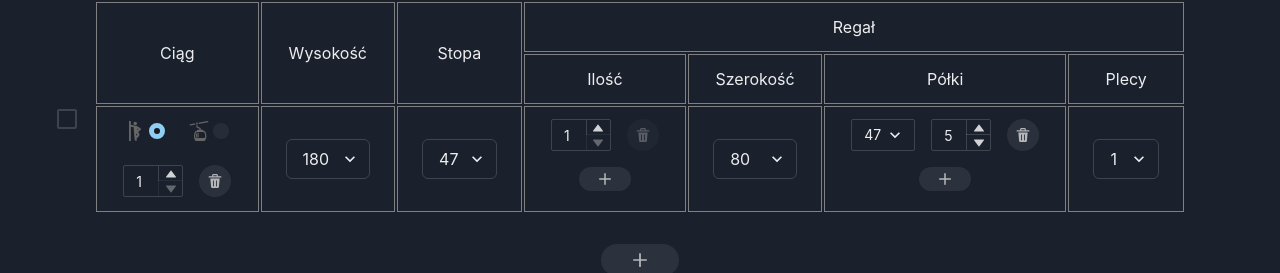
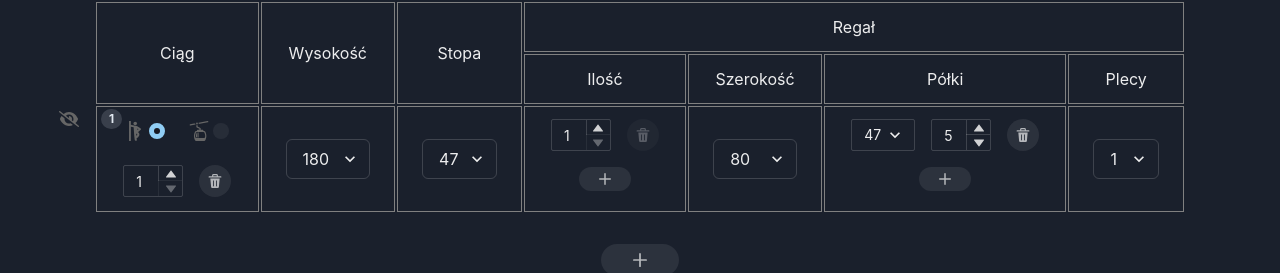
Before and after one commit to michalik-maciej/projektownia-kalkulator, a React (Create React App) app: page / in a window 1280 px wide. Shown: the part 110-383 px from the top of the page. Built offline with nearby package versions, Linux system fonts and the light colour scheme.

Commit message:
add collapse icons

```diff
--- /dev/null
+++ b/src/components/CollapseToggle.tsx
@@ -0,0 +1,57 @@
+import { FieldProps } from "formik"
+import { AbsoluteCenter, Box } from "@chakra-ui/react"
+
+export const CollapseToggle = ({ field }: FieldProps) => {
+  const iconProps = {
+    fill: "#666",
+    margin: "auto",
+    cursor: "pointer",
+  }
+
+  return (
+    <Box
+      as="label"
+      position="absolute"
+      top="0"
+      left="-40px"
+      w="24px"
+      h="24px"
+      className="collapse-visible"
+    >
+      <AbsoluteCenter>
+        {field.value ? (
+          /* eye open icon */
+          <svg
+            xmlns="http://www.w3.org/2000/svg"
+            height="16"
+            width="20"
+            viewBox="0 0 576 512"
+            style={iconProps}
+          >
+            <path d="M288 32c-80.8 0-145.5 36.8-192.6 80.6C48.6 156 17.3 208 2.5 243.7c-3.3 7.9-3.3 16.7 0 24.6C17.3 304 48.6 356 95.4 399.4C142.5 443.2 207.2 480 288 480s145.5-36.8 192.6-80.6c46.8-43.5 78.1-95.4 93-131.1c3.3-7.9 3.3-16.7 0-24.6c-14.9-35.7-46.2-87.7-93-131.1C433.5 68.8 368.8 32 288 32zM144 256a144 144 0 1 1 288 0 144 144 0 1 1 -288 0zm144-64c0 35.3-28.7 64-64 64c-7.1 0-13.9-1.2-20.3-3.3c-5.5-1.8-11.9 1.6-11.7 7.4c.3 6.9 1.3 13.8 3.2 20.7c13.7 51.2 66.4 81.6 117.6 67.9s81.6-66.4 67.9-117.6c-11.1-41.5-47.8-69.4-88.6-71.1c-5.8-.2-9.2 6.1-7.4 11.7c2.1 6.4 3.3 13.2 3.3 20.3z" />
+          </svg>
+        ) : (
+          /* eye closed icon */
+          <svg
+            xmlns="http://www.w3.org/2000/svg"
+            height="16"
+            width="20"
+            viewBox="0 0 640 512"
+            style={iconProps}
+          >
+            <path d="M38.8 5.1C28.4-3.1 13.3-1.2 5.1 9.2S-1.2 34.7 9.2 42.9l592 464c10.4 8.2 25.5 6.3 33.7-4.1s6.3-25.5-4.1-33.7L525.6 386.7c39.6-40.6 66.4-86.1 79.9-118.4c3.3-7.9 3.3-16.7 0-24.6c-14.9-35.7-46.2-87.7-93-131.1C465.5 68.8 400.8 32 320 32c-68.2 0-125 26.3-169.3 60.8L38.8 5.1zM223.1 149.5C248.6 126.2 282.7 112 320 112c79.5 0 144 64.5 144 144c0 24.9-6.3 48.3-17.4 68.7L408 294.5c8.4-19.3 10.6-41.4 4.8-63.3c-11.1-41.5-47.8-69.4-88.6-71.1c-5.8-.2-9.2 6.1-7.4 11.7c2.1 6.4 3.3 13.2 3.3 20.3c0 10.2-2.4 19.8-6.6 28.3l-90.3-70.8zM373 389.9c-16.4 6.5-34.3 10.1-53 10.1c-79.5 0-144-64.5-144-144c0-6.9 .5-13.6 1.4-20.2L83.1 161.5C60.3 191.2 44 220.8 34.5 243.7c-3.3 7.9-3.3 16.7 0 24.6c14.9 35.7 46.2 87.7 93 131.1C174.5 443.2 239.2 480 320 480c47.8 0 89.9-12.9 126.2-32.5L373 389.9z" />
+          </svg>
+        )}
+        <input
+          type="checkbox"
+          style={{
+            inset: 0,
+            visibility: "hidden",
+            position: "absolute",
+          }}
+          {...field}
+        />
+      </AbsoluteCenter>
+    </Box>
+  )
+}
--- a/src/components/FormCollection.tsx
+++ b/src/components/FormCollection.tsx
@@ -1,25 +1,26 @@
 import { Fragment } from "react"
-import { Field } from "formik"
+import { Field, FieldProps } from "formik"
 import {
   Radio,
   VStack,
   IconButton,
   Select,
-  Image,
   HStack,
   Tooltip,
-  Checkbox,
+  Tag,
 } from "@chakra-ui/react"
 import { DeleteIcon } from "@chakra-ui/icons"
 import { GridItem } from "./GridItem"
 
+import { Gondola } from "../icons/Gondola"
+import { Przyscienny } from "../icons/Przyscienny"
+
 import { getFootOptions, getHeightOptions, variantsCollection } from "../utils"
 import { FormCollectionType } from "../types"
-import Gondola from "../assets/gondola.svg"
-import Przyscienny from "../assets/przyscienny.svg"
 
 import { FormStands } from "./FormStands"
 import { NumberInput } from "./NumberInput"
+import { CollapseToggle } from "./CollapseToggle"
 
 interface Props {
   collectionIndex: number
@@ -41,23 +42,28 @@ export const FormCollection = ({
         rowSpan={collection.stands.length}
         collectionIndex={collectionIndex}
       >
-        <Field
-          as={Checkbox}
+        <Field as={CollapseToggle} name={`${fieldName}.isCollapsed`}>
+          {(field: FieldProps) => <CollapseToggle {...field} />}
+        </Field>
+        <Tag
+          cursor="default"
+          fontWeight="bold"
+          className="collapse-visible"
+          rounded="full"
+          size="sm"
           position="absolute"
-          size="lg"
+          px={2}
           top="2px"
-          left="-40px"
-          name={`${fieldName}.isCollapsed`}
-        />
+          left="4px"
+        >
+          {collectionIndex + 1}
+        </Tag>
         <VStack gap="6">
           <HStack gap="6">
             {variantsCollection.map((variant) => (
               <label key={variant}>
                 <HStack gap="1">
-                  <Image
-                    src={variant === "G" ? Gondola : Przyscienny}
-                    width="20px"
-                  />
+                  {variant === "G" ? <Gondola /> : <Przyscienny />}
                   <Field
                     as={Radio}
                     defaultChecked={variant === "P"}
--- a/src/components/GridItem.tsx
+++ b/src/components/GridItem.tsx
@@ -29,7 +29,7 @@ export const GridItem = ({ collectionIndex, ...props }: Props) => {
       alignItems="center"
       justifyContent="center"
       sx={{
-        "& > :not(.chakra-checkbox)": {
+        "& > :not(.collapse-visible)": {
           m: "auto",
           visibility: isCollapsed ? "hidden" : "initial",
         },
--- /dev/null
+++ b/src/icons/Gondola.tsx
@@ -0,0 +1,43 @@
+interface Props {
+  color?: string
+}
+export const Gondola = ({ color = "#666" }: Props) => (
+  <svg
+    fill={color}
+    version="1.1"
+    id="Capa_1"
+    xmlns="http://www.w3.org/2000/svg"
+    width="20px"
+    height="20px"
+    viewBox="0 0 45.818 45.818"
+  >
+    <g>
+      <g>
+        <path
+          d="M37.678,25.301c-0.442-1.327-1.687-2.206-3.085-2.206h-1.456v-0.981c0-1.048-0.843-1.935-1.891-1.935h-4.389v-3.066
+			c0-0.556-0.29-1.065-0.783-1.321l-6.289-3.276v-2.98c-0.473,0.191-0.989,0.298-1.529,0.298c-0.521,0-1.019-0.099-1.478-0.278
+			v3.865c0,0.556,0.289,1.065,0.782,1.321l6.291,3.276v2.162h-3.986c-1.048,0-1.938,0.887-1.938,1.935v0.981h-1.41
+			c-1.4,0-2.643,0.879-3.085,2.206l-1.195,3.577c-1.205,3.617-1.205,7.523,0,11.141l1.195,3.581
+			c0.443,1.326,1.685,2.218,3.086,2.218h18.074c1.398,0,2.643-0.894,3.085-2.222l1.196-3.585c1.203-3.615,1.203-7.524,0-11.142
+			L37.678,25.301z M37.017,35.93c-0.175,1.653-1.571,2.904-3.233,2.904H17.327c-1.666,0-3.059-1.249-3.233-2.905
+			c-0.213-2.016,0.004-4.063,0.653-6.011l0.971-2.901c0.358-1.078,1.366-1.798,2.502-1.798h14.67c1.137,0,2.146,0.721,2.504,1.799
+			l0.97,2.906C37.013,31.868,37.23,33.915,37.017,35.93z"
+        />
+        <rect x="21.288" y="26.279" width="1.327" height="11.494" />
+        <path
+          d="M17.315,27.808l-0.813,2.445c-0.543,1.629-0.725,3.372-0.547,5.061c0.146,1.388,1.314,2.46,2.708,2.46h0.857V26.279
+			h-0.108C18.461,26.279,17.613,26.903,17.315,27.808z"
+        />
+        <path
+          d="M44.306,1.212c-0.152-0.809-0.938-1.336-1.738-1.187L21.903,3.927c0.275,0.549,0.432,1.169,0.432,1.826
+			c0,0.4-0.059,0.788-0.167,1.154l20.951-3.955C43.928,2.799,44.458,2.021,44.306,1.212z"
+        />
+        <path
+          d="M14.177,5.753c0-0.125,0.007-0.25,0.018-0.371L2.699,7.552C1.89,7.706,1.36,8.484,1.512,9.292
+			c0.136,0.715,0.759,1.213,1.461,1.213c0.092,0,0.185-0.008,0.277-0.026l11.785-2.225C14.499,7.562,14.177,6.694,14.177,5.753z"
+        />
+        <circle cx="18.257" cy="5.753" r="2.094" />
+      </g>
+    </g>
+  </svg>
+)
--- /dev/null
+++ b/src/icons/Przyscienny.tsx
@@ -0,0 +1,33 @@
+interface Props {
+  color?: string
+}
+
+export const Przyscienny = ({ color = "#666" }: Props) => (
+  <svg
+    fill={color}
+    height="20px"
+    width="20px"
+    version="1.1"
+    id="Capa_1"
+    xmlns="http://www.w3.org/2000/svg"
+    viewBox="0 0 61.028 61.028"
+  >
+    <g>
+      <g>
+        <circle cx="31.204" cy="7.451" r="5.438" />
+        <path
+          d="M47.895,22.982c-2.964-2.929-11.248-6.974-12.598-7.62c-0.877-0.69-1.979-1.111-3.254-1.12
+			c-0.325-0.002-0.65,0.033-0.973,0.094c-0.076-0.022-0.147-0.054-0.227-0.069l-12.944-2.543V0h-5.633v61.028h5.633V17.686
+			l8.577,1.685c-0.002,0.119-0.007,0.237,0.001,0.357c0.274,4.216,0.547,8.433,0.821,12.649c0.009,0.126,0.025,0.248,0.04,0.375
+			c0.368,8.224,1.274,16.396,2.252,24.572c0.492,4.106,6.999,4.153,6.5,0c-0.217-1.815-0.43-3.631-0.635-5.446
+			c0.777,0.051,1.596-0.165,2.338-0.763c3.168-2.547,6.19-5.754,6.233-10.06c0.03-3.233-2.141-5.696-4.715-7.528
+			c0.136-0.043,0.271-0.099,0.401-0.164c1.576-0.8,3.266-2.226,4.896-3.606c1.012-0.854,2.059-1.739,2.842-2.256
+			c0.734-0.486,1.213-1.278,1.297-2.155C48.836,24.469,48.522,23.601,47.895,22.982z M34.758,45.285
+			c-0.242-2.485-0.454-4.976-0.627-7.465c1.558,0.793,3.246,1.889,3.396,3.236C37.696,42.596,36.168,44.121,34.758,45.285z
+			 M40.834,25.291c-0.931,0.786-1.943,1.64-2.803,2.25c-0.093-1.443-0.188-2.887-0.281-4.329c1.15,0.635,2.285,1.291,3.276,1.916
+			C40.965,25.182,40.9,25.236,40.834,25.291z"
+        />
+      </g>
+    </g>
+  </svg>
+)
```
Also changed, not shown: src/assets/gondola.svg (deleted), src/assets/przyscienny.svg (deleted).
